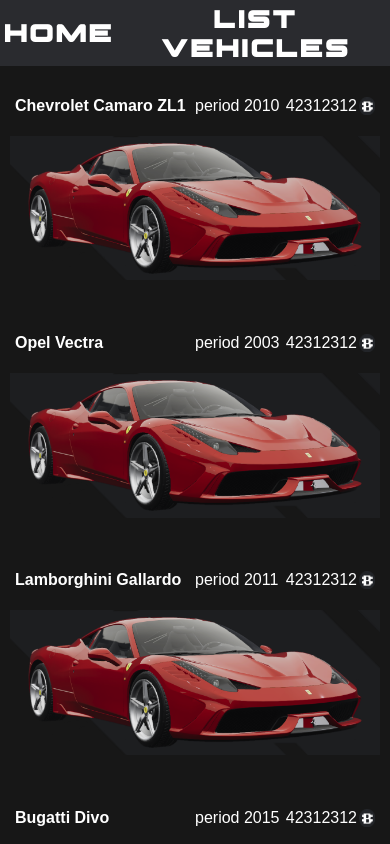
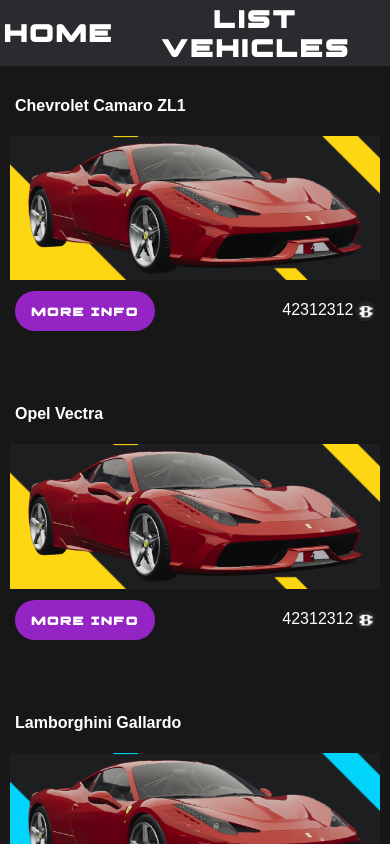
Before and after one commit to isccown125/Settings-cars-for-the-crew-2-FE, a React (Create React App) app: page /vehicles in a window 390 px wide. Shown: the top 844 px of the page. Built offline with nearby package versions, Linux system fonts and the light colour scheme.

Commit message:
improved website responsiveness on mobile devices

```diff
--- a/src/components/ListVechicles/VehicleListItem.module.css
+++ b/src/components/ListVechicles/VehicleListItem.module.css
@@ -18,18 +18,23 @@
     font-weight: bold;
 }
 .car-informations{
-    width: 50%;
+    width: 100%;
+    height: 100%;
     display: flex;
     height: min-content;
     justify-content: space-between;
+    align-items: center;
     flex-wrap: nowrap;
     flex-direction: row;
     gap: 2px;
-
+    padding: 5px;
 }
 .group{
     display: flex;
     gap: 2px;
+}
+.text-style{
+    font-size: clamp(0.5rem, 5vw, 1rem);
 }
 .image{
     display: flex;
@@ -43,6 +48,11 @@
     margin-inline: auto;
 
 }
+.currency-image{
+    display: block;
+    width: clamp(10px, 5vw, 20px);
+    aspect-ratio: 1;
+}
 .car-image{
     display: flex;
     width: 100%;
@@ -53,5 +63,6 @@
     opacity: 0.6;
     cursor: pointer;
 }
-.car-image:hover {
+.footer{
+
 }
--- a/src/components/ListVechicles/VehicleListItem.tsx
+++ b/src/components/ListVechicles/VehicleListItem.tsx
@@ -1,7 +1,9 @@
 import React from 'react';
 import styles from './VehicleListItem.module.css';
 import currencyImage from '../../assets/images/currency/the-crew-2-curenncy-bucks-16x16.png'
-import Image from "../UI/Image/Img";
+import Image from "../UI/Image/Image";
+import Footer from "../UI/Footer/Footer";
+import Button from "../UI/Buttons/Button";
 
 type VehicleListItemProps = {
     brand: string,
@@ -17,37 +19,39 @@
 const VehicleListItem:React.FC<VehicleListItemProps> = ({discipline,carImg, cost, brand, model, date, className})=>{
     let dynamicBackgroundColor: string = '';
     switch (discipline){
-        case 'STREET RACING':
-            dynamicBackgroundColor = 'yellow';
+        case 'STREET RACE':
+            dynamicBackgroundColor = '#fdd614';
             break;
         case 'OFFROAD':
-            dynamicBackgroundColor = 'orange';
+            dynamicBackgroundColor = '#fb8214';
             break;
         case 'FREESTYLE':
-            dynamicBackgroundColor = 'pink';
+            dynamicBackgroundColor = '#f9165c';
             break;
-        case 'PRO RACING':
-            dynamicBackgroundColor = 'blue';
+        case 'POWER RACING':
+            dynamicBackgroundColor = '#00d3fc';
             break;
 
     }
     return (
         <li className={`${styles.style} ${className}`} >
-            <header className={styles.description} style={{backgroundColor: dynamicBackgroundColor}}>
+            <header className={styles.description} >
                 <div className={styles['full-name']}>
                     <p>{brand} {model}</p>
-                </div>
-                <div className={styles['car-informations']}>
-                    <p>period {date}  </p>
-                    <p><span className={styles.group}>{cost}
-                        <Image src={currencyImage} alt="game currency"/>
-                    </span>
-                    </p>
                 </div>
             </header>
             <div className={styles.image} style={{backgroundColor: dynamicBackgroundColor}}>
                 <Image src={carImg} alt="" className={styles['car-image']}/>
             </div>
+            <Footer className={styles.footer}>
+                <div className={styles['car-informations']}>
+                    <Button classButtonStyle={'purple'}>MORE INFO</Button>
+                    <p className={styles['text-style']}><span className={styles.group}>{cost}
+                        <Image className={styles['currency-image']} src={currencyImage} alt="game currency"/>
+                    </span>
+                    </p>
+                </div>
+            </Footer>
         </li>
     );
 }
--- /dev/null
+++ b/src/components/UI/Buttons/Button.css
@@ -0,0 +1,15 @@
+.purple{
+    background-color: var(--button-bg-color);
+    color: var(--font-color-light);
+    border: none;
+    border-radius: 20px;
+    height: clamp(20px, 10vh, 40px);
+    width: clamp(55px, 40vw, 140px);
+    font-family: Pilot;
+    font-size: clamp(0.2rem, 5vw, 0.8rem);
+    letter-spacing: 1.5px;
+}
+button:hover{
+    cursor: pointer;
+    opacity: 0.9;
+}
--- /dev/null
+++ b/src/components/UI/Buttons/Button.tsx
@@ -0,0 +1,25 @@
+import React from 'react';
+import './Button.css'
+
+type Props = {
+    children?: React.ReactNode,
+    className?: string,
+    type?: "button" | "submit" | "reset";
+    classButtonStyle?: "purple",
+}
+
+
+
+const Button: React.FC<Props> = ({children, className, type, classButtonStyle}) =>{
+    const classes = `${(className)? className: ''} ${(classButtonStyle)? classButtonStyle :'btn-default'}`;
+
+ return (
+     <button
+        className={classes}
+        type={type}
+     >
+         {children}
+     </button>
+ );}
+
+export default Button;
--- a/src/components/UI/Footer/Footer.module.css
+++ b/src/components/UI/Footer/Footer.module.css
@@ -1,4 +1,4 @@
-.main{
+.default-style{
     display: flex;
     width: 100%;
 }
--- a/src/components/UI/Footer/Footer.tsx
+++ b/src/components/UI/Footer/Footer.tsx
@@ -9,7 +9,7 @@
 const Footer:React.FC<FooterProps>=({children, className= ''})=>{
 
     return (
-        <footer className={`${styles.main} ${className}`}>
+        <footer className={`${styles['default-style']} ${className}`}>
             {children}
         </footer>
     );
--- a/src/index.css
+++ b/src/index.css
@@ -10,6 +10,7 @@
 :root{
   --nav-background-color: #2a2b2f;
   --background-color: #171717;
+  --button-bg-color: #9524C5;
   --font-color-light: white;
   --font-color-hover-nav: #FF00ED;
   --default-font-color: black;
--- /dev/null
+++ b/src/types/button.ts
@@ -0,0 +1,5 @@
+export enum ButtonType {
+    button = 'button',
+    submit = 'submit',
+    reset = 'reset',
+}
--- /dev/null
+++ b/src/types/index.ts
@@ -0,0 +1 @@
+export * from './button';
```
Also changed, not shown: src/components/UI/Image/Image.tsx (renamed from src/components/UI/Image/Img.tsx).
